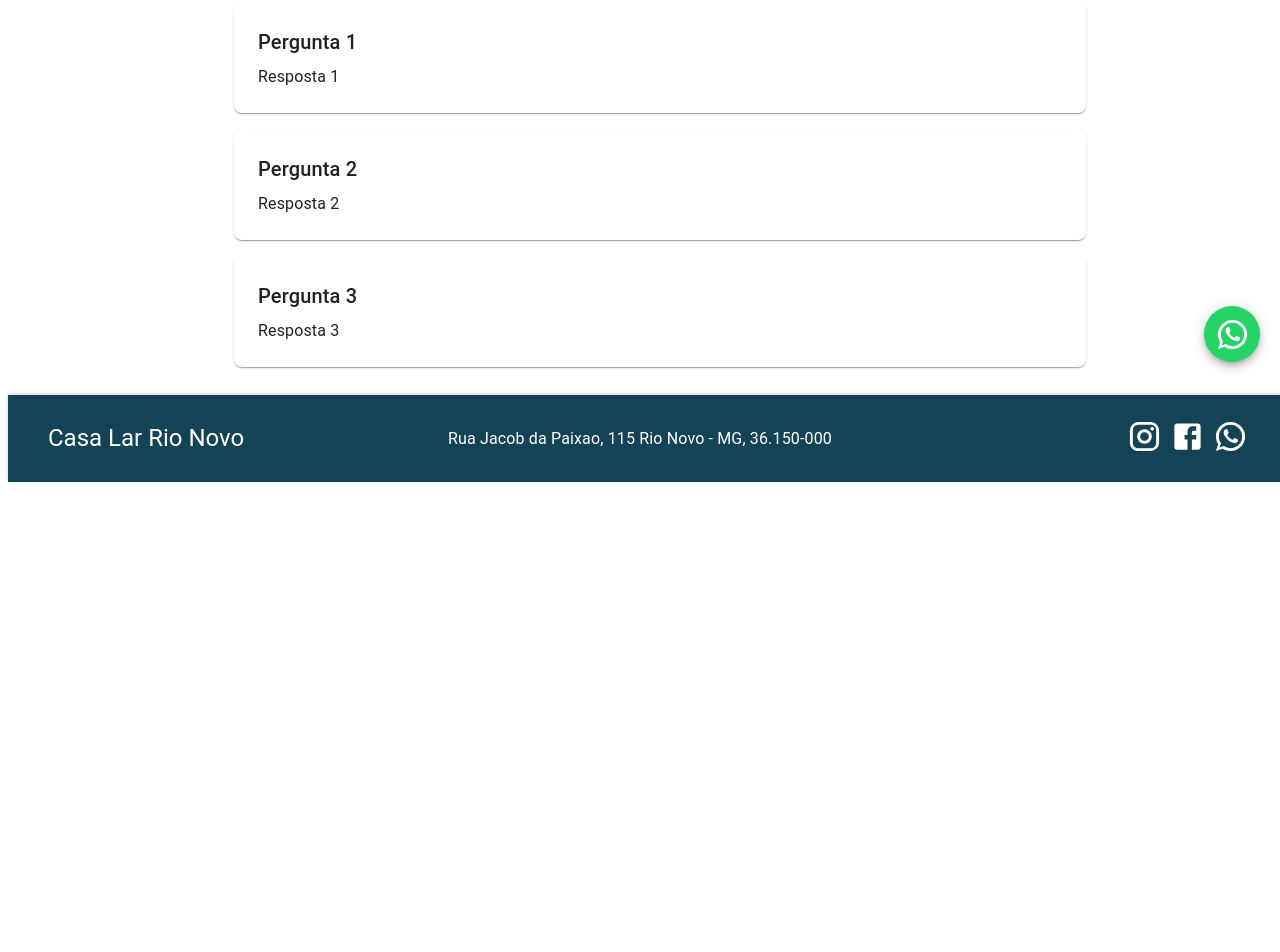
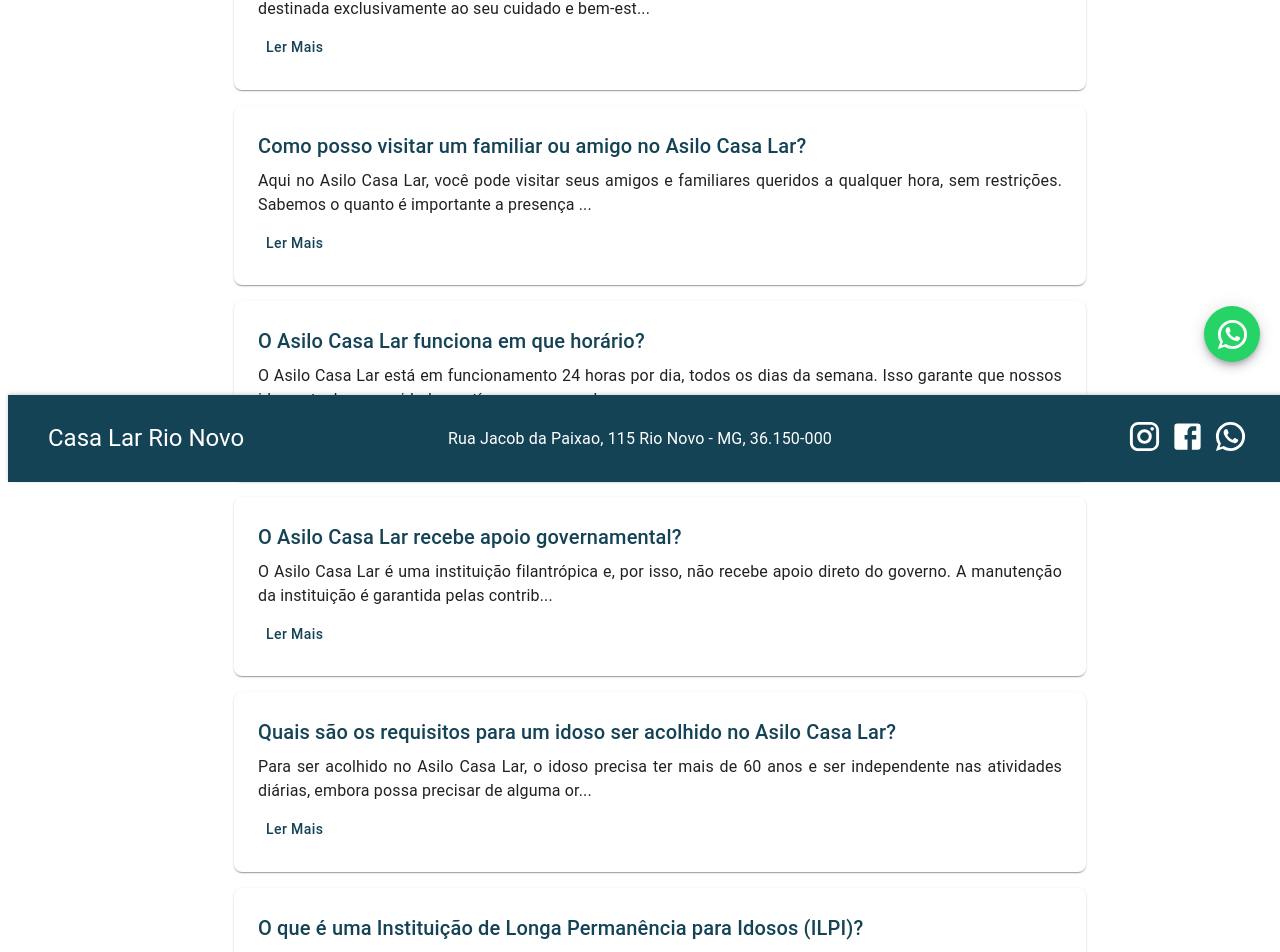
Before and after one commit to Acauhi99/front--casa-lar-rio-novo, a React (Vite) app: page /faq in a window 1280 px wide. Shown: the part 318-1270 px from the top of the page. Before the commit the page ends 936 px from the top, so only its background shows below. Built offline with nearby package versions, Linux system fonts and the light colour scheme.

Commit message:
refactor: adicionado as perguntas com respostas no faq

```diff
--- a/src/screens/Faq/Faq.jsx
+++ b/src/screens/Faq/Faq.jsx
@@ -1,3 +1,4 @@
+import React, { useState } from "react";
 import {
   Container,
   Typography,
@@ -28,6 +29,36 @@ const ContactButton = styled(Button)(({ theme }) => ({
   fontSize: "1rem",
 }));
 
+const FaqTitle = styled(Typography)(({ theme }) => ({
+  color: theme.palette.primary.main,
+}));
+
+const FaqContent = ({ text }) => {
+  const [expanded, setExpanded] = useState(false);
+
+  const handleToggleExpand = () => {
+    setExpanded((prev) => !prev);
+  };
+
+  return (
+    <>
+      <Typography
+        variant="body1"
+        sx={{ textAlign: "justify" }}
+      >
+        {expanded ? text : `${text.substring(0, 150)}...`}
+      </Typography>
+      <Button
+        variant="text"
+        onClick={handleToggleExpand}
+        sx={{ mt: 1, textTransform: "none" }}
+      >
+        {expanded ? "Ler Menos" : "Ler Mais"}
+      </Button>
+    </>
+  );
+};
+
 export const Faq = () => {
   return (
     <Container maxWidth="md" sx={{ py: 4 }}>
@@ -47,25 +78,55 @@ export const Faq = () => {
 
       <Box sx={{ mb: 4 }}>
         <FaqItem elevation={1}>
-          <Typography variant="h6" gutterBottom>
-            Pergunta 1
-          </Typography>
-          <Typography variant="body1">Resposta 1</Typography>
+          <FaqTitle variant="h6" gutterBottom>
+            Como se dá o acolhimento de idosos no Asilo Casa Lar?
+          </FaqTitle>
+          <FaqContent text="No Asilo Casa Lar, o acolhimento é realizado com uma contribuição de 70% do benefício de cada idoso, destinada exclusivamente ao seu cuidado e bem-estar. Esse valor é utilizado para cobrir despesas com alimentação, cuidados médicos, produtos de higiene e outros itens essenciais. Os 30% restantes ficam com o idoso para gastos pessoais, como medicamentos não cobertos pelo SUS, consultas médicas particulares, roupas, calçados e fraldas, garantindo que ele tenha tudo o que precisa para uma vida digna e confortável." />
         </FaqItem>
 
         <FaqItem elevation={1}>
-          <Typography variant="h6" gutterBottom>
-            Pergunta 2
-          </Typography>
-          <Typography variant="body1">Resposta 2</Typography>
+          <FaqTitle variant="h6" gutterBottom>
+            Como posso visitar um familiar ou amigo no Asilo Casa Lar?
+          </FaqTitle>
+          <FaqContent text="Aqui no Asilo Casa Lar, você pode visitar seus amigos e familiares queridos a qualquer hora, sem restrições. Sabemos o quanto é importante a presença da família e amigos, e queremos que as visitas aconteçam no momento mais conveniente para você. Seja para passar um tempo agradável ou para conhecer o espaço, todos são sempre muito bem-vindos." />
         </FaqItem>
 
         <FaqItem elevation={1}>
-          <Typography variant="h6" gutterBottom>
-            Pergunta 3
-          </Typography>
-          <Typography variant="body1">Resposta 3</Typography>
+          <FaqTitle variant="h6" gutterBottom>
+          O Asilo Casa Lar funciona em que horário?
+          </FaqTitle>
+          <FaqContent text="O Asilo Casa Lar está em funcionamento 24 horas por dia, todos os dias da semana. Isso garante que nossos idosos tenham o cuidado contínuo e acompanhamento necessário, independentemente do horário. Estamos sempre disponíveis para oferecer o melhor suporte e carinho a quem está sob nossos cuidados." />
         </FaqItem>
+
+        <FaqItem elevation={1}>
+          <FaqTitle variant="h6" gutterBottom>
+          O Asilo Casa Lar recebe apoio governamental?
+          </FaqTitle>
+          <FaqContent text="O Asilo Casa Lar é uma instituição filantrópica e, por isso, não recebe apoio direto do governo. A manutenção da instituição é garantida pelas contribuições dos próprios residentes, o que nos permite oferecer um ambiente acolhedor e dedicado ao cuidado dos idosos." />
+        </FaqItem>
+
+        <FaqItem elevation={1}>
+          <FaqTitle variant="h6" gutterBottom>
+          Quais são os requisitos para um idoso ser acolhido no Asilo Casa Lar?
+          </FaqTitle>
+          <FaqContent text="Para ser acolhido no Asilo Casa Lar, o idoso precisa ter mais de 60 anos e ser independente nas atividades diárias, embora possa precisar de alguma orientação ou ajuda pontual. Nosso objetivo é acolher aqueles que buscam um ambiente seguro e confortável, e, ao longo do tempo, continuamos a oferecer cuidados à medida que as necessidades de cada residente evoluem. A instituição está pronta para receber idosos que precisam de apoio, sempre com muito respeito e carinho." />
+        </FaqItem>
+
+        <FaqItem elevation={1}>
+          <FaqTitle variant="h6" gutterBottom>
+          O que é uma Instituição de Longa Permanência para Idosos (ILPI)?
+          </FaqTitle>
+          <FaqContent text="Uma ILPI, como o Asilo Casa Lar, é um espaço seguro e acolhedor onde idosos podem viver com conforto e cuidados contínuos. Nosso objetivo é proporcionar uma convivência tranquila e respeitosa para aqueles que precisam de apoio para suas atividades diárias, oferecendo um ambiente familiar e cuidado para o bem-estar dos residentes." />
+        </FaqItem>
+
+        <FaqItem elevation={1}>
+          <FaqTitle variant="h6" gutterBottom>
+          Qual o objetivo do Asilo Casa Lar?
+          </FaqTitle>
+          <FaqContent text="O Asilo Casa Lar tem como objetivo oferecer um espaço seguro e acolhedor, onde idosos podem viver com conforto, cuidados contínuos e a convivência tranquila de um ambiente familiar. Buscamos garantir o bem-estar dos nossos residentes, oferecendo apoio para suas atividades diárias, respeitando suas individualidades e necessidades." />
+        </FaqItem>
+
+
       </Box>
 
       <Box
@@ -84,13 +145,6 @@ export const Faq = () => {
           Entre em contato pelo WhatsApp
         </ContactButton>
 
-        <ContactButton
-          variant="contained"
-          color="secondary"
-          startIcon={<InstagramIcon />}
-        >
-          Entre em contato pelo Instagram
-        </ContactButton>
       </Box>
     </Container>
   );
```
